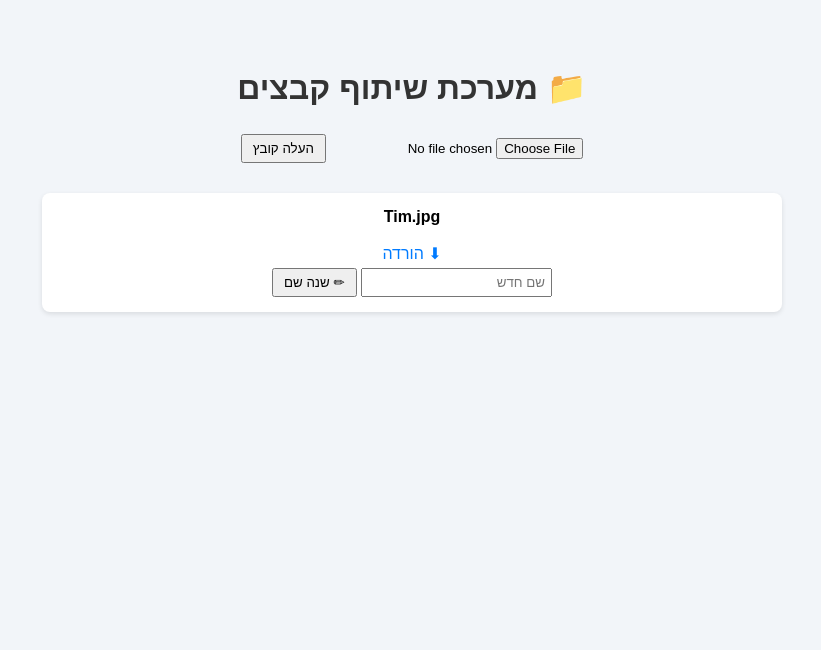
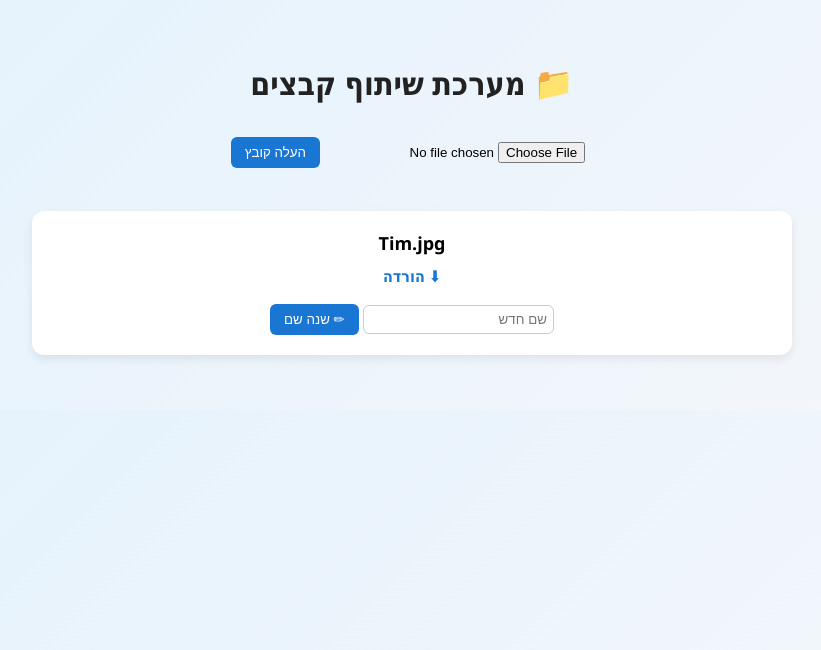
Before and after one commit to malachidayan2013-commits/class-share, a Flask app: page / in a window 1280 px wide. Shown: the top 650 px of the page, without its empty margins (228-1049 px from the left). Run offline with Flask 3, Linux system fonts and the light colour scheme.

Commit message:
restore full designed version

```diff
--- a/static/style.css
+++ b/static/style.css
@@ -0,0 +1,76 @@
+body {
+    font-family: 'Segoe UI', Tahoma, Geneva, Verdana, sans-serif;
+    background: linear-gradient(135deg, #e3f2fd, #f5f7fa);
+    margin: 0;
+    padding: 40px;
+    direction: rtl;
+    text-align: center;
+}
+
+h1 {
+    color: #222;
+    margin-bottom: 30px;
+}
+
+.upload-box {
+    margin-bottom: 40px;
+}
+
+input[type="file"] {
+    padding: 8px;
+}
+
+button {
+    background-color: #1976d2;
+    color: white;
+    border: none;
+    padding: 8px 14px;
+    border-radius: 6px;
+    cursor: pointer;
+    transition: 0.3s;
+}
+
+button:hover {
+    background-color: #125ea8;
+}
+
+.file-list {
+    margin-top: 20px;
+}
+
+.file-item {
+    background: white;
+    padding: 20px;
+    margin: 15px auto;
+    width: 60%;
+    border-radius: 12px;
+    box-shadow: 0 4px 10px rgba(0,0,0,0.08);
+    transition: 0.2s;
+}
+
+.file-item:hover {
+    transform: translateY(-3px);
+}
+
+.file-item strong {
+    font-size: 18px;
+}
+
+a {
+    display: inline-block;
+    margin: 10px 5px;
+    color: #1976d2;
+    text-decoration: none;
+    font-weight: bold;
+}
+
+a:hover {
+    text-decoration: underline;
+}
+
+input[type="text"] {
+    padding: 6px;
+    border-radius: 6px;
+    border: 1px solid #ccc;
+    margin-top: 8px;
+}
--- a/templates/index.html
+++ b/templates/index.html
@@ -2,60 +2,13 @@
 <html lang="he">
 <head>
     <meta charset="UTF-8">
-    <title>שיתוף קבצים</title>
-    <style>
-        body {
-            font-family: Arial, sans-serif;
-            background-color: #f2f5f9;
-            direction: rtl;
-            text-align: center;
-            padding: 40px;
-        }
-
-        h1 {
-            color: #333;
-        }
-
-        .upload-box {
-            margin-bottom: 30px;
-        }
-
-        .file-list {
-            margin-top: 30px;
-        }
-
-        .file-item {
-            background: white;
-            padding: 15px;
-            margin: 10px auto;
-            width: 60%;
-            border-radius: 8px;
-            box-shadow: 0 2px 5px rgba(0,0,0,0.1);
-        }
-
-        a {
-            margin: 0 5px;
-            text-decoration: none;
-            color: #007bff;
-        }
-
-        button {
-            padding: 5px 10px;
-            margin-top: 5px;
-            cursor: pointer;
-        }
-
-        input[type="text"] {
-            padding: 5px;
-            margin-top: 5px;
-        }
-    </style>
+    <title>מערכת שיתוף קבצים</title>
+    <link rel="stylesheet" href="{{ url_for('static', filename='style.css') }}">
 </head>
 <body>
 
     <h1>📁 מערכת שיתוף קבצים</h1>
 
-    <!-- העלאת קובץ -->
     <div class="upload-box">
         <form action="{{ url_for('upload') }}" method="POST" enctype="multipart/form-data">
             <input type="file" name="file" required>
@@ -63,18 +16,15 @@
         </form>
     </div>
 
-    <!-- רשימת קבצים -->
     <div class="file-list">
         {% for file in files %}
         <div class="file-item">
 
             <strong>{{ file }}</strong>
-            <br><br>
+            <br>
 
-            <!-- הורדה -->
             <a href="{{ url_for('download', filename=file) }}">⬇ הורדה</a>
 
-            <!-- שינוי שם -->
             <form action="{{ url_for('rename') }}" method="POST">
                 <input type="hidden" name="old_name" value="{{ file }}">
                 <input type="text" name="new_name" placeholder="שם חדש" required>
```
